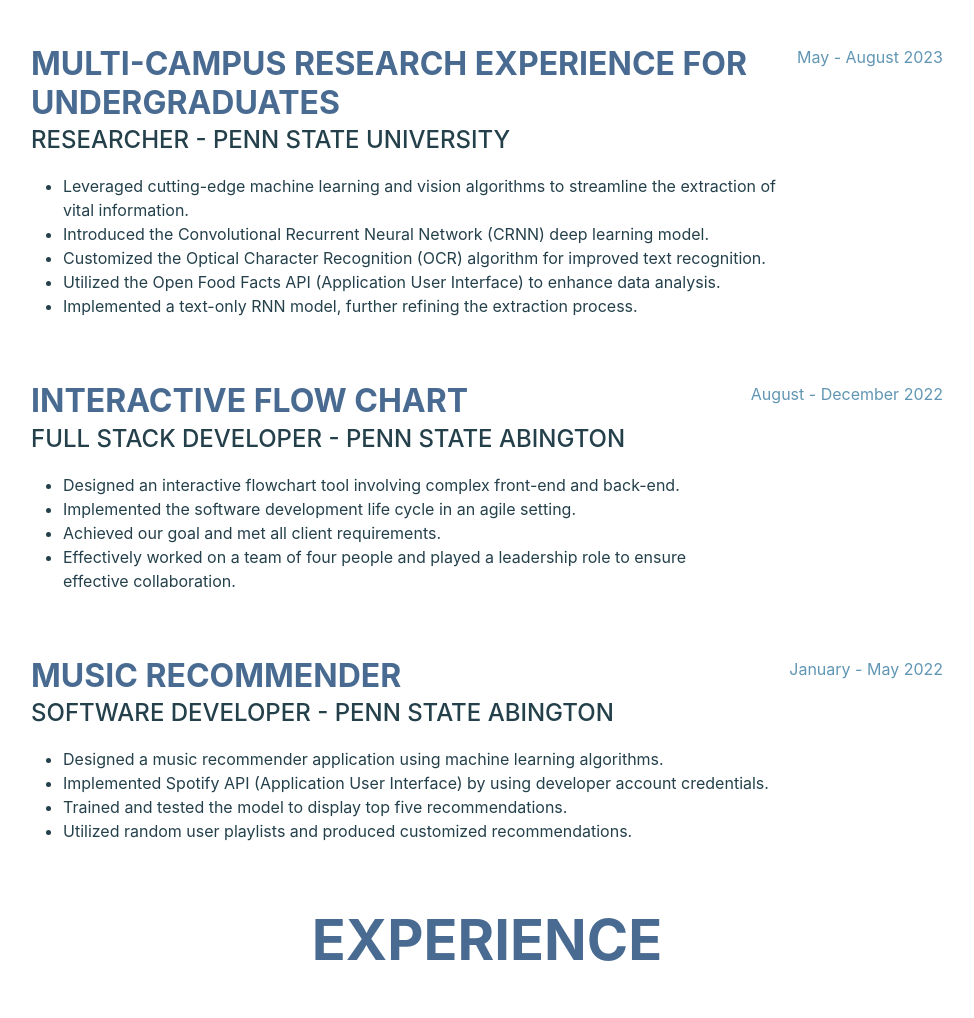
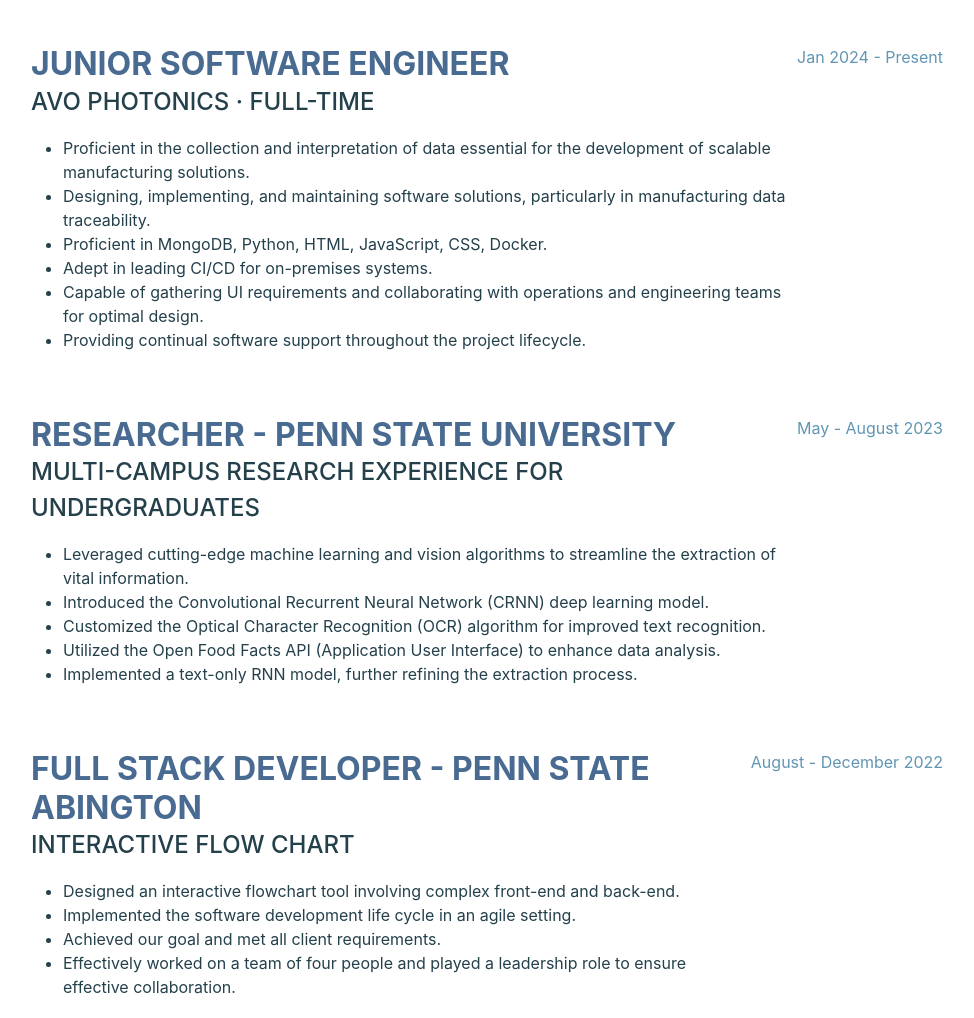
Before and after one commit to hseitaj/resume.github.io, a plain HTML site: page index.html in a window 1280 px wide. Shown: the part 1018-2036 px from the top of the page, without its empty margins (289-1263 px from the left). Drawn offline with nearby package versions, Linux system fonts and the light colour scheme; a web font is replaced by a local one.

Commit message:
Updated current job and small rearrangements

```diff
--- a/index.html
+++ b/index.html
@@ -209,11 +209,42 @@
           <div
             class="d-flex flex-column flex-md-row justify-content-between mb-5">
             <div class="flex-grow-1">
-              <h3 class="mb-0">
+              <h3 class="mb-0">Junior Software Engineer</h3>
+              <div class="subheading mb-3">Avo Photonics · Full-time</div>
+              <ul>
+                <li>
+                  Proficient in the collection and interpretation of data
+                  essential for the development of scalable manufacturing
+                  solutions.
+                </li>
+                <li>
+                  Designing, implementing, and maintaining software solutions,
+                  particularly in manufacturing data traceability.
+                </li>
+                <li>
+                  Proficient in MongoDB, Python, HTML, JavaScript, CSS, Docker.
+                </li>
+                <li>Adept in leading CI/CD for on-premises systems.</li>
+                <li>
+                  Capable of gathering UI requirements and collaborating with
+                  operations and engineering teams for optimal design.
+                </li>
+                <li>
+                  Providing continual software support throughout the project
+                  lifecycle.
+                </li>
+              </ul>
+            </div>
+            <div class="flex-shrink-0">
+              <span class="text-primary">Jan 2024 - Present</span>
+            </div>
+          </div>
+          <div
+            class="d-flex flex-column flex-md-row justify-content-between mb-5">
+            <div class="flex-grow-1">
+              <h3 class="mb-0">Researcher - Penn State University</h3>
+              <div class="subheading mb-3">
                 Multi-Campus Research Experience for Undergraduates
-              </h3>
-              <div class="subheading mb-3">
-                Researcher - Penn State University
               </div>
               <ul>
                 <li>
@@ -245,10 +276,8 @@
           <div
             class="d-flex flex-column flex-md-row justify-content-between mb-5">
             <div class="flex-grow-1">
-              <h3 class="mb-0">Interactive Flow Chart</h3>
-              <div class="subheading mb-3">
-                Full Stack Developer - Penn State Abington
-              </div>
+              <h3 class="mb-0">Full Stack Developer - Penn State Abington</h3>
+              <div class="subheading mb-3">Interactive Flow Chart</div>
               <ul>
                 <li>
                   Designed an interactive flowchart tool involving complex
@@ -272,9 +301,9 @@
           <div
             class="d-flex flex-column flex-md-row justify-content-between mb-5">
             <div class="flex-grow-1">
-              <h3 class="mb-0">Music Recommender</h3>
+              <h3 class="mb-0">Software Developer - Penn State Abington</h3>
               <div class="subheading mb-3">
-                Software Developer - Penn State Abington
+                Music Recommender - Machine Learning
               </div>
               <ul>
                 <li>
@@ -303,9 +332,9 @@
           <div
             class="d-flex flex-column flex-md-row justify-content-between mb-5">
             <div class="flex-grow-1">
-              <h3 class="mb-0">The Division of Science & Engineering</h3>
+              <h3 class="mb-0">STEM Teacher Assistant - Penn State Abington</h3>
               <div class="subheading mb-3">
-                STEM Teacher Assistant - Penn State Abington
+                The Division of Science & Engineering
               </div>
               <ul>
                 <li>
@@ -331,10 +360,8 @@
           <div
             class="d-flex flex-column flex-md-row justify-content-between mb-5">
             <div class="flex-grow-1">
-              <h3 class="mb-0">Advising Center</h3>
-              <div class="subheading mb-3">
-                Peer Adviser - Penn State Abington
-              </div>
+              <h3 class="mb-0">Peer Adviser - Penn State Abington</h3>
+              <div class="subheading mb-3">Advising Center</div>
               <ul>
                 <li>
                   Assist students with scheduling courses, understanding degree
@@ -362,8 +389,8 @@
           <div class="d-flex flex-column flex-md-row justify-content-between">
             <div class="flex-grow-1">
               <h3 class="mb-0">
-                Service-Learning Partnership to Empower the 21st Century ESL
-                Learner.
+                Volunteer at Service-Learning Partnership to Empower the 21st
+                Century ESL Learner.
               </h3>
               <div class="subheading mb-3">
                 Community College of Philadelphia
```
